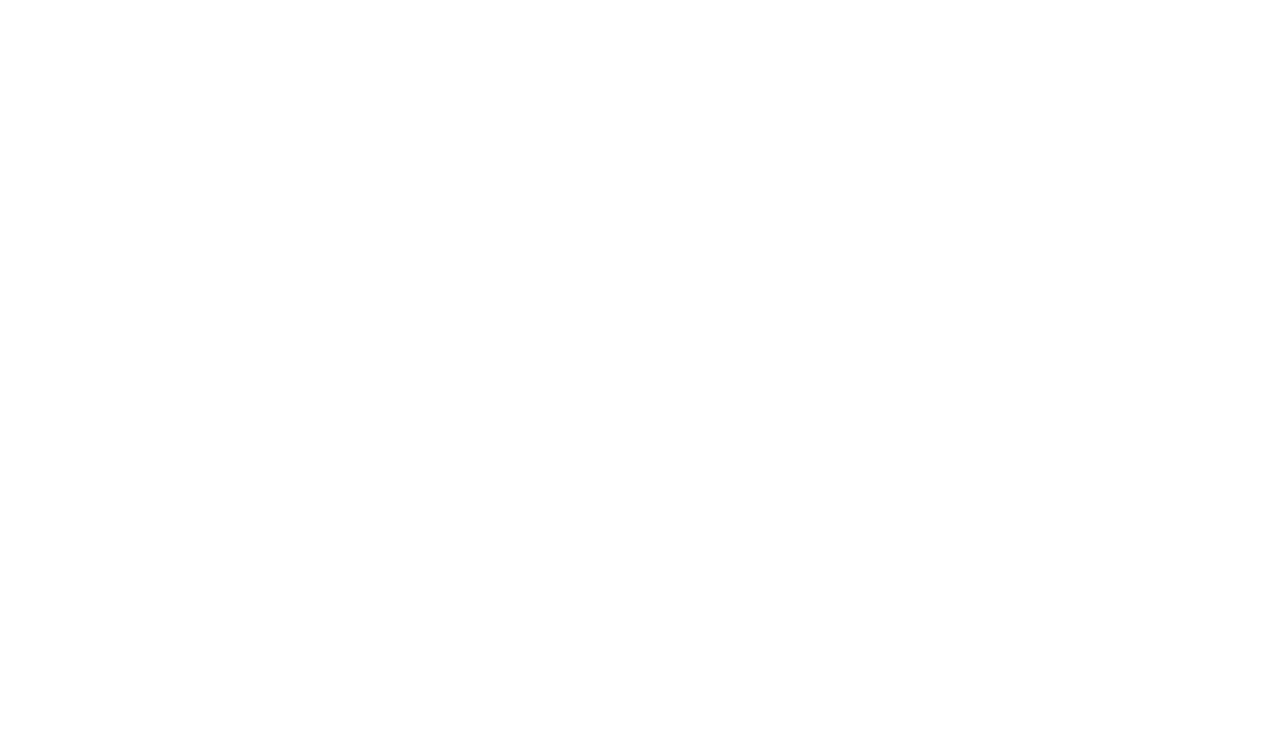
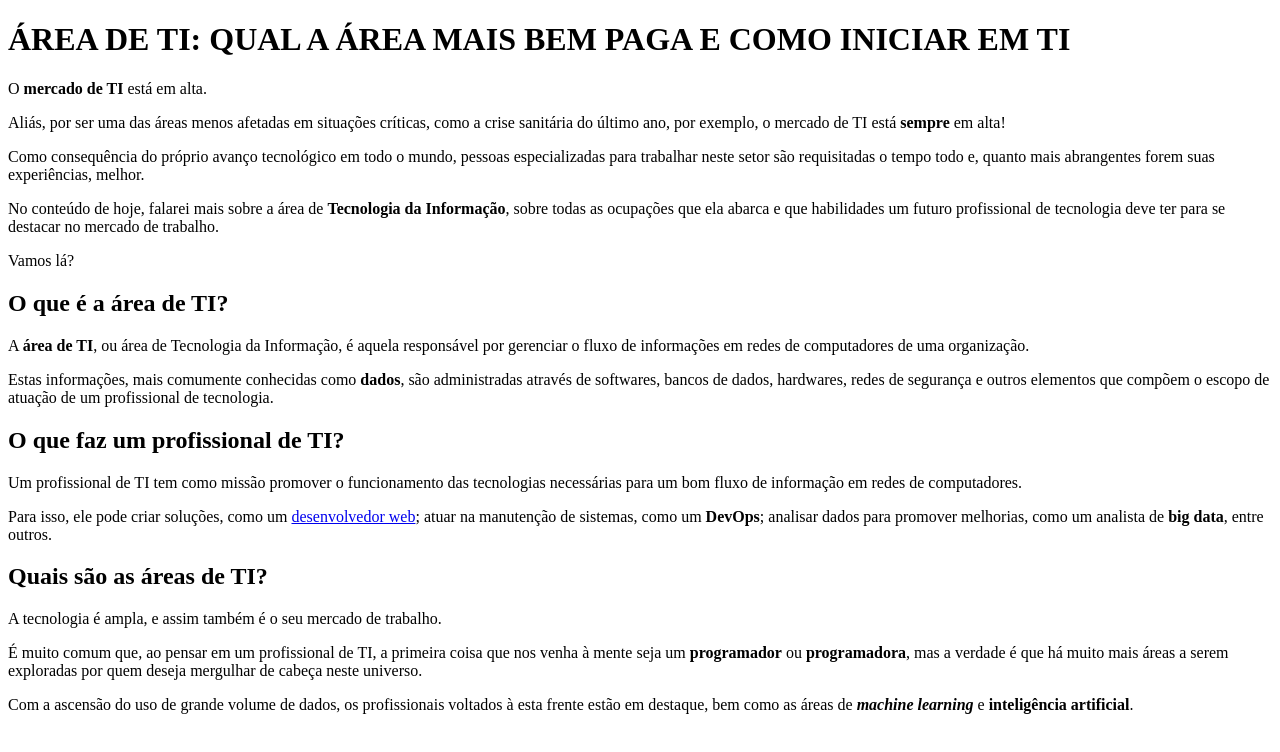
Before and after one commit to caosflp/atividades_kenzie, a plain HTML site: page atividade_1/index.html in a window 1280 px wide. Drawn offline with Linux system fonts and the light colour scheme.

Commit message:
atividade_1 fim

```diff
--- a/atividade_1/index.html
+++ b/atividade_1/index.html
@@ -4,11 +4,39 @@
     <meta charset="UTF-8">
     <meta http-equiv="X-UA-Compatible" content="IE=edge">
     <meta name="viewport" content="width=device-width, initial-scale=1.0">
-    <meta name="description" content="descrição aqui">
+    <meta name="description" content="Atividade Marcando texto">
     <link rel="icon" href="favicon">
-    <title>Titulo aqui</title>
+    <title>Atividade Marcando texto</title>
 </head>
 <body>
+    <main>
+        <h1>ÁREA DE TI: QUAL A ÁREA MAIS BEM PAGA E COMO INICIAR EM TI</h1>
+
+        <article>
+
+            <p>O <strong>mercado de TI</strong> está em alta.</p>
+            <p>Aliás, por ser uma das áreas menos afetadas em situações críticas, como a crise sanitária do último ano, por exemplo, o mercado de TI está <strong>sempre</strong> em alta!</p>
+            <p>Como consequência do próprio avanço tecnológico em todo o mundo, pessoas especializadas para trabalhar neste setor são requisitadas o tempo todo e, quanto mais abrangentes forem suas experiências, melhor.</p>
+            <p>No conteúdo de hoje, falarei mais sobre a área de <strong>Tecnologia da Informação</strong>, sobre todas as ocupações que ela abarca e que habilidades um futuro profissional de tecnologia deve ter para se destacar no mercado de trabalho.</p>
+            <p>Vamos lá?</p>
+
+            <h2>O que é a área de TI?</h2>
+
+            <p>A <strong>área de TI</strong>, ou área de Tecnologia da Informação, é aquela responsável por gerenciar o fluxo de informações em redes de computadores de uma organização.</p>
+            <p>Estas informações, mais comumente conhecidas como <strong>dados</strong>, são administradas através de softwares, bancos de dados, hardwares, redes de segurança e outros elementos que compõem o escopo de atuação de um profissional de tecnologia.</p>
+
+            <h2>O que faz um profissional de TI?</h2>
+            <p>Um profissional de TI tem como missão promover o funcionamento das tecnologias necessárias para um bom fluxo de informação em redes de computadores.</p>
+            <p> Para isso, ele pode criar soluções, como um <a href="https://kenzie.com.br/blog/desenvolvimento-web/">desenvolvedor web</a>; atuar na manutenção de sistemas, como um <strong>DevOps</strong>; analisar dados para promover melhorias, como um analista de <strong>big data</strong>, entre outros.</p>
+
+            <h2>Quais são as áreas de TI?</h2>
+
+            <p>A tecnologia é ampla, e assim também é o seu mercado de trabalho.</p>
+            <p>É muito comum que, ao pensar em um profissional de TI, a primeira coisa que nos venha à mente seja um <strong>programador</strong> ou <strong>programadora</strong>, mas a verdade é que há muito mais áreas a serem exploradas por quem deseja mergulhar de cabeça neste universo.</p>
+            <p>Com a ascensão do uso de grande volume de dados, os profissionais voltados à esta frente estão em destaque, bem como as áreas de <em><strong>machine learning</strong></em> e <strong>inteligência artificial</strong>.</p>
+
+        </article>
+    </main>
 
 </body>
 </html>
```
